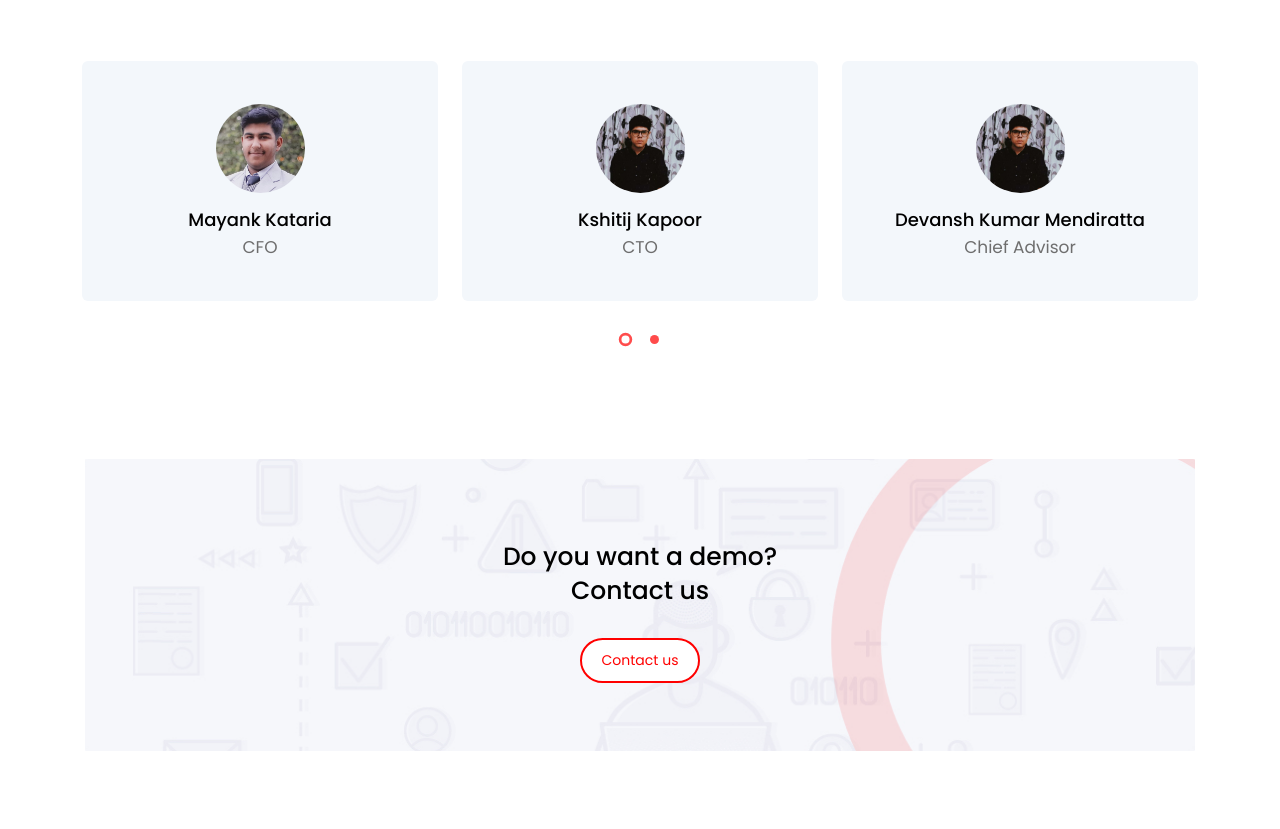
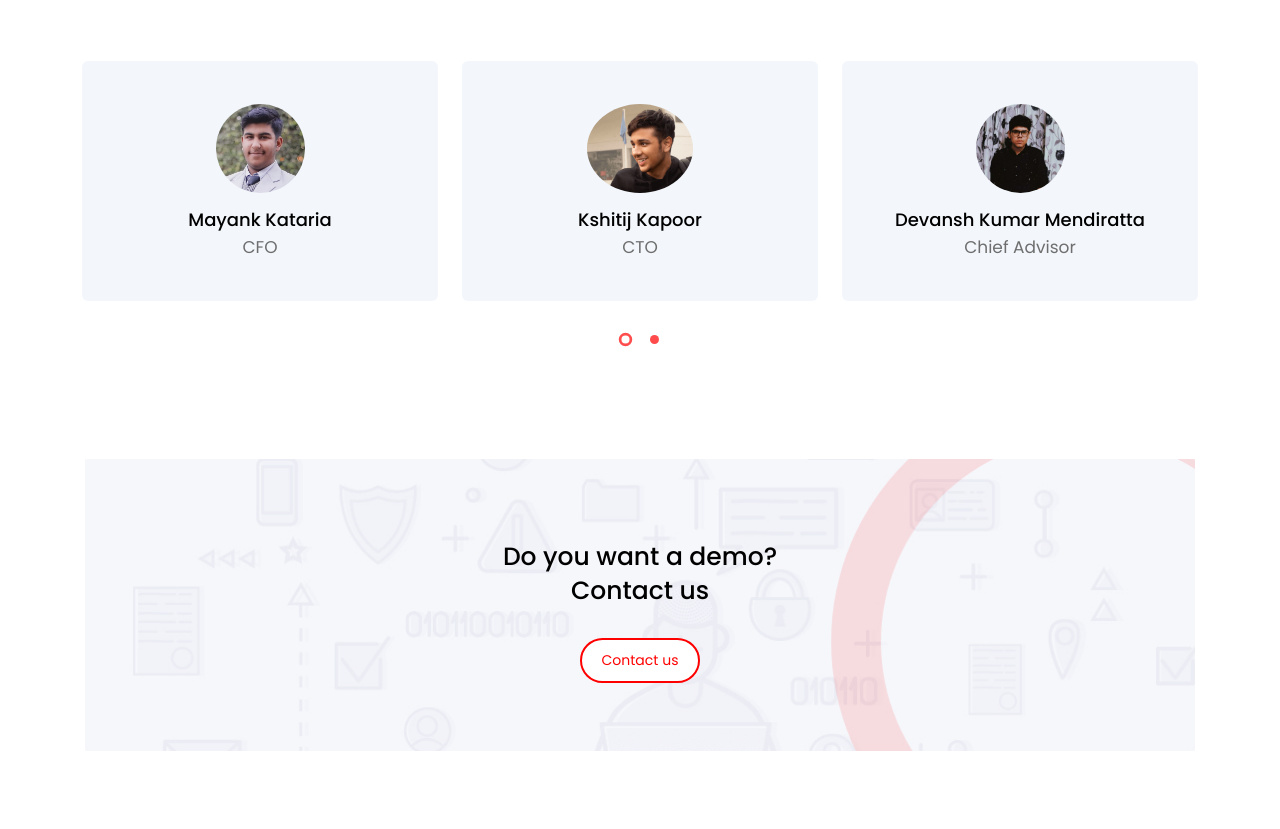
Before and after one commit to Amitesh2624/shiokarai-website, a website: page index.html in a window 1280 px wide. Shown: the part 2996-3825 px from the top of the page. Drawn offline with Linux system fonts and the light colour scheme.

Commit message:
Update index.html

```diff
--- a/index.html
+++ b/index.html
@@ -240,7 +240,7 @@
               <div class="card customer-cards">
                 <div class="card-body">
                   <div class="text-center">
-                    <img src="images/face3.jpeg" width="89" height="89" alt="" class="img-customer">
+                    <img src="images/kshitij.png" width="89" height="89" alt="" class="img-customer">
                     <h6 class="card-title pt-3">Kshitij Kapoor</h6>
                     <h6 class="customer-designation text-muted m-0">CTO</h6>
                   </div>
```
